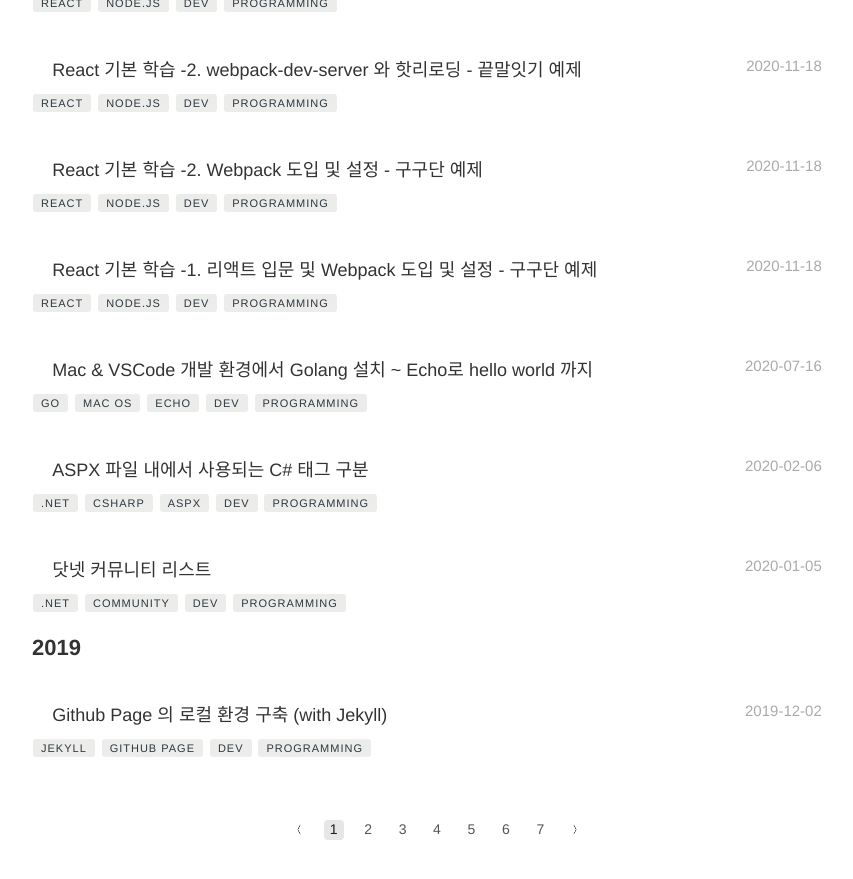
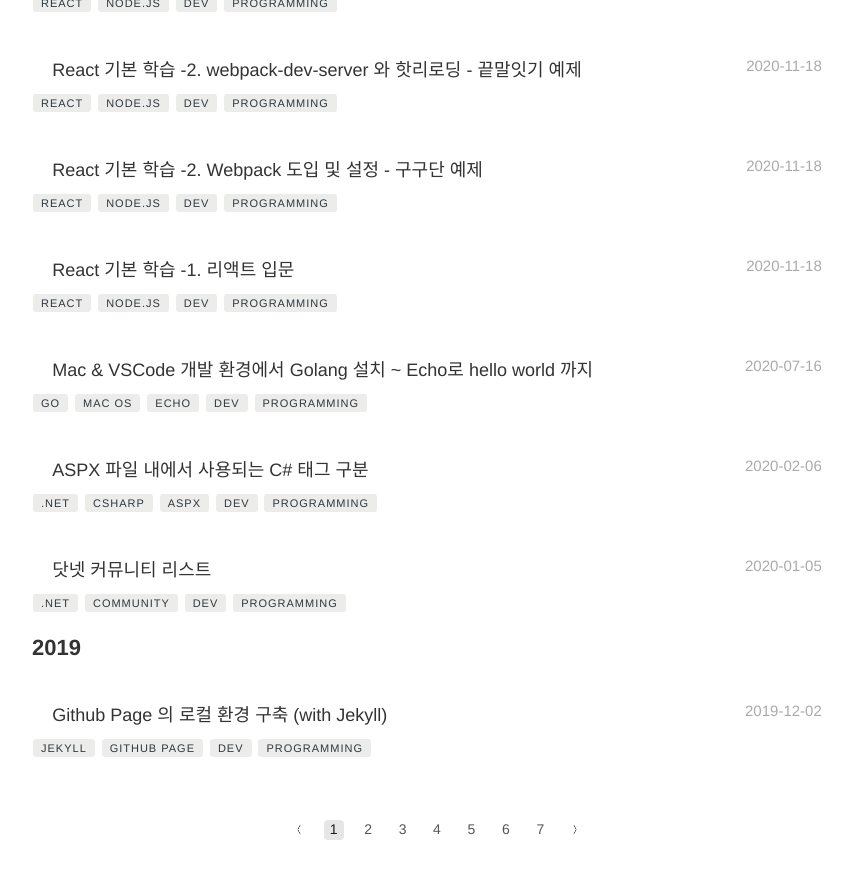
Before and after one commit to Pie001/pie001.github.io, a Jekyll site: the page built from blog/index.html, in a window 1280 px wide and 900 px high, scrolled down 716 px. Shown: the top 879 px of the window, without its empty margins (203-1056 px from the left). Built offline with Jekyll 4.4.1, drawn with Linux system fonts in a browser that asks for light colours; the list of posts is cut into pages by our own code; some of the changed lines change nothing that is shown.

Commit message:
Update 2020-11-18-0070.md

````diff
--- a/_posts/2020-11-18-0070.md
+++ b/_posts/2020-11-18-0070.md
@@ -1,5 +1,5 @@
 ---
-title: React 기본 학습 -1. 리액트 입문 및 Webpack 도입 및 설정 - 구구단 예제
+title: React 기본 학습 -1. 리액트 입문
 layout: post
 date:  2020-11-18 18:18
 image: /assets/images/post_header.jpg
@@ -13,15 +13,15 @@
 - programming
 category: tech-note
 author: pie
-description: React 기본 학습 -1. 리액트 입문 및 Webpack 도입 및 설정 - 구구단 예제
+description: React 기본 학습 -1. 리액트 입문
 ---
 
 리액트 강좌를 보면서 학습한 내용 정리용.
 
 [리액트 무료 강좌(웹게임) - ZeroCho TV](https://www.youtube.com/watch?v=V3QsSrldHqI&list=PLcqDmjxt30RtqbStQqk-eYMK8N-1SYIFn)
 
-# 1. 리액트 입문
-## 1-1. 초기 기입법
+# 리액트 입문
+## 1. 초기 기입법
 리액트js를 불러와서 날코딩할 경우.
 ```js
 <html>
@@ -60,7 +60,7 @@
     </body>
 </html>
 ```
-## 1-2.  태그 기입법(JSX)
+## 2.  태그 기입법(JSX)
 ### 태그 기입법(JSX)(babel 필수)
 - 바벨을 이용하면 바벨이 JSX 문법을 createElement 로 변환시켜줌.
 - 컴포넌트의 장점 : 원하는 갯수만큼 쉽게 늘릴 수 있다.
@@ -102,7 +102,7 @@
     </body>
 </html>
 ```
-## 1-3. 태그기입법으로 구구단 (Class 이용)
+## 3. 태그기입법으로 구구단 (Class 이용)
 ```js
 <html>
     <head>
@@ -227,7 +227,7 @@
 > 리액트를 사용하기 위한 문법인 JSX 를 쓸 때, return 문 안에는 반드시 하나의 최상위 태그가 있어야 한다. <br/>
 > 이는 리액트가 하나의 컴포넌트만을 리턴할 수 있기 때문이다.
 
-## 1-4. 태그기입법으로 구구단 (Hooks 이용)
+## 4. 태그기입법으로 구구단 (Hooks 이용)
 
 ```js
 <html>
@@ -296,162 +296,4 @@
 </html>
 ```
 
-# 2. Webpack 도입 및 설정 - 구구단 예제
-
-#### package.json
-```json
-{
-  "name": "gugudan",
-  "version": "1.0.0",
-  "description": "",
-  "main": "index.js",
-  "scripts": {
-    "dev": "webpack"
-  },
-  "author": "",
-  "license": "ISC",
-  "devDependencies": {
-    "react": "^17.0.1",
-    "react-dom": "^17.0.1"
-  },
-  "dependencies": {
-    "@babel/core": "^7.12.3",
-    "@babel/plugin-proposal-class-properties": "^7.12.1",
-    "@babel/preset-env": "^7.12.1",
-    "@babel/preset-react": "^7.12.5",
-    "babel-loader": "^8.2.1",
-    "webpack": "^5.5.0",
-    "webpack-cli": "^4.2.0"
-  }
-}
-```
-- @babel/core : 최신문법 바꿔주는거
-- @babel/plugin-proposal-class-properties : babel 플러그인. class 문법 사용하기 위해 필요한거
-- @babel/preset-env : 개인의 환경에 맞게 설정 바꿔주는거
-- @babel/preset-react : jsx 변환해 주는거
-- bable-loader : bable과 webpack 연결해주는거
-
-#### webpack.config.js
-webpack 설정
-```js
-const path = require('path');
-const webpack = require('webpack');
-
-module.exports = {
-    name: 'gugudan-setting',
-    mode: 'development', // 실서비스: production
-    devtool: 'eval', // hidden-source-map
-    resolve: {
-        extensions: ['.js', '.jsx']
-    },
-
-    entry: {
-        app: ['./client'],
-    }, // 입력
-
-    module: {
-        rules: [{
-            test: /\.jsx?$/,
-            loader: 'babel-loader',
-            options: {
-                presets: [
-                    // preset 에 상세 옵션 줄때 아래와 같이 설정 가능
-                    ['@babel/preset-env', {
-                        targets: {
-                            browsers: ['> 5% in KR'], // 한국에서 점유율 5% 이상 브라우저에 대응
-                        },
-                        debug: true,
-                    }], '@babel/preset-react'], // plugin 들의 모음이 preset 임.
-                plugins: [], // babel-loder의 추가요소
-            },
-        }],
-    },
-    plugins: [
-        new webpack.LoaderOptionsPlugin({ debug: true }),
-    ], // 추가적으로 붙이고 싶은 것들이 있으면 여기
-    output: {
-        path: path.join(__dirname, 'dist'), // path.join 은 현재폴더 경로 + dist 를 반환함
-        filename: 'app.js'
-    } // 출력
-};
-```
-
-#### GuGuDan.jsx
-```jsx
-const React = require('react');
-const ReactDom = require('react-dom');
-const { useState, useRef } = React;
-// 이 선언으로 react.useState -> useState 로 사용 가능. 중복선언 생략가능.
-
-const GuGuDan = () => {
-    // 변경이 발생하는 값의 선언
-    const [first, setFirst] = useState(Math.ceil(Math.random() * 9));
-    const [second, setSecond] = useState(Math.ceil(Math.random() * 9));
-    const [value, setValue] = useState('');
-    const [result, setResult] = useState('');
-    const inputRef = useRef(null); // ref
-
-    const onChangeInput = (e) => {
-        setValue(e.target.value);
-    };
-
-    const onSubmitForm = (e) => {
-        e.preventDefault();
-        if (parseInt(value) == first * second) {
-            setResult('정답 : ' + value);
-            setFirst(Math.ceil(Math.random() * 9));
-            setSecond(Math.ceil(Math.random() * 9));
-            setValue('');
-            // inputRef
-            inputRef.current.focus();
-        } else {
-            setResult('땡');
-            setValue('');
-            inputRef.current.focus();
-        }
-    };
-
-    return (
-        <React.Fragment>
-            <div>{first} 곱하기 {second}는?</div>
-            <form onSubmit={onSubmitForm}>
-                <input ref={inputRef} onChange={onChangeInput} value={value}/>
-                <button>입력!</button>
-            </form>
-            <div id="result">{result}</div>
-        </React.Fragment>
-    );
-}
-
-// GuGuDan이 다른곳에서 쓰이려면 반드시 아래와 같이 선언해야함.
-module.exports = GuGuDan;
-```
-##### 주의!
-- 리액트 안에서는 기존의 class -> className, for -> htmlFor 로 기입해야지 해당 속성대로 적용된다.
-- 지금 높은 버전의 경우는 그냥 class, for 써도 되는 경우도 있다가 말다가 한다는듯. 그러므로 구분하도록 하는게 안전함.
-
-#### client.jsx
-```jsx
-const React = require('react');
-const ReactDom = require('react-dom');
-
-const GuGuDan = require('./GuGuDan');
-
-ReactDom.render(<GuGuDan/>, document.querySelector('#root'));
-```
-
-#### index.html
-```html
-<html>
-    <head>
-        <meta charset="UTF-8" />
-        <title>구구단</title>
-    </head>
-    <body>
-        <div id="root"></div>
-        <script src="./dist/app.js"></script>
-    </body>
-</html>
-```
-
 GitHub : [React-Study-1/1.구구단/](https://github.com/Pie001/React-Study-1/tree/main/1.%EA%B5%AC%EA%B5%AC%EB%8B%A8)
````
